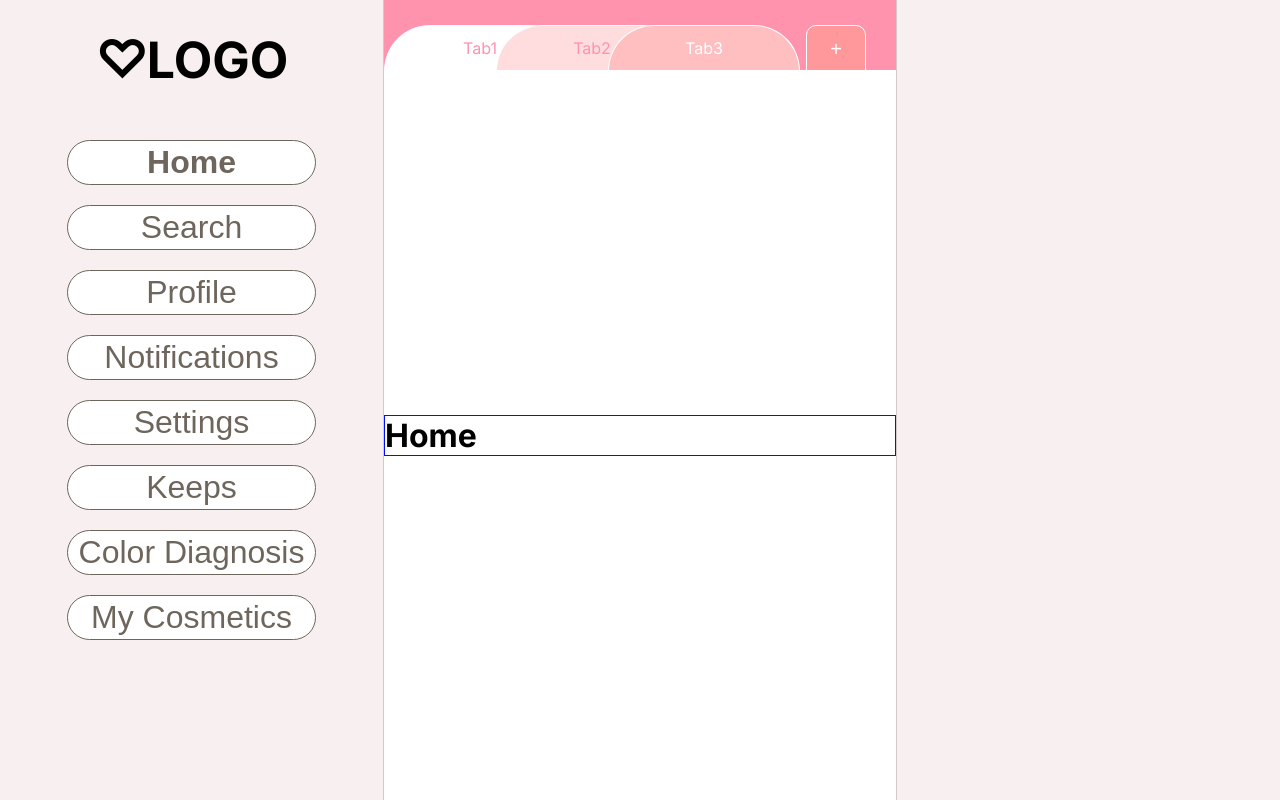
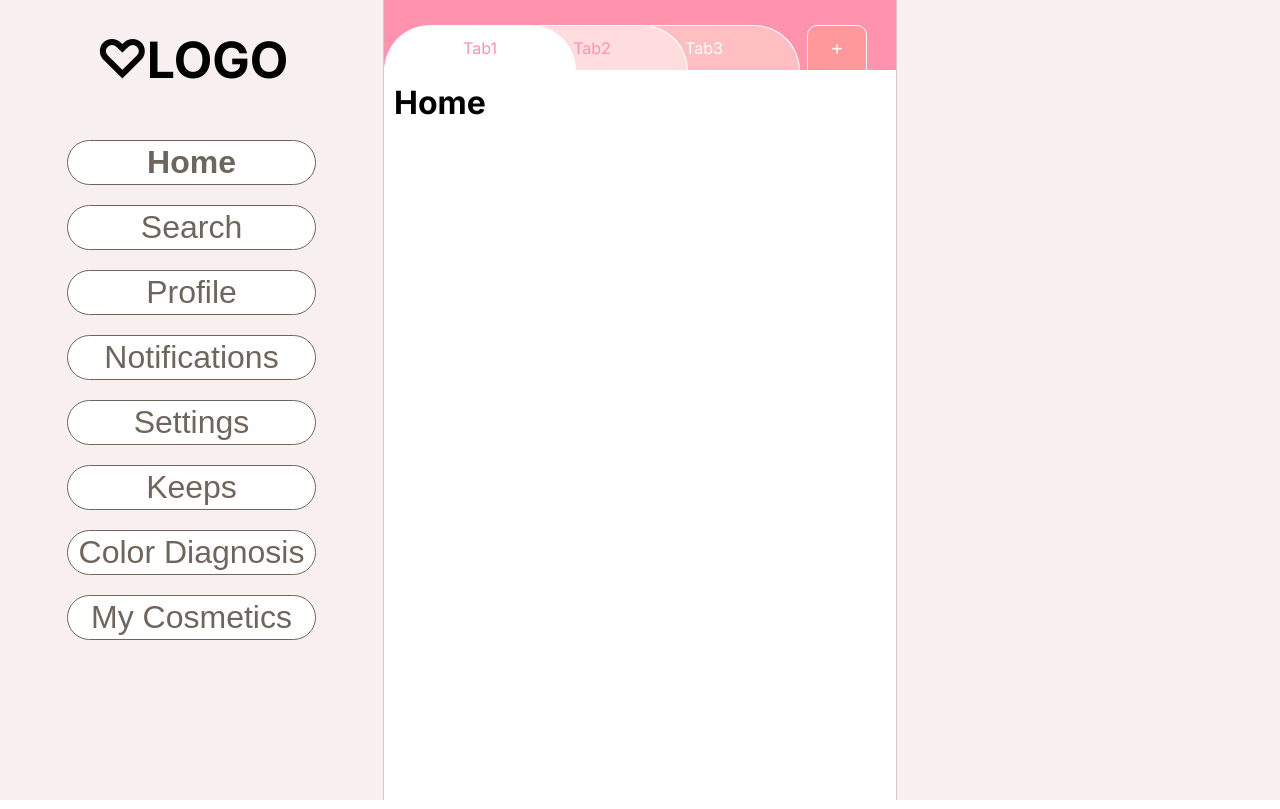
Before and after one commit to itc-s22025/Graduation_Task, a Next.js app in the folder frontend/: page /Home in a window 1280 px wide. Built offline with nearby package versions, Linux system fonts and the light colour scheme; no server answers.

Commit message:
微調整

```diff
--- a/frontend/src/app/Home/page.module.css
+++ b/frontend/src/app/Home/page.module.css
@@ -1,3 +1,7 @@
 .all{
-    border: #000fff 1px solid;
+    /*border: #000fff 1px solid;*/
+    margin-top: 3px;
+    padding: 10px;
+    height: 92vh;
+    width: 100%;
 }
--- a/frontend/src/components/MainLayout.js
+++ b/frontend/src/components/MainLayout.js
@@ -7,7 +7,7 @@ export default function MainLayout({ children }) {
   return (
     <div className="left_and_right_bars">
       <LeftBar/>
-        <div className="header_and_main">
+        <div>
             <Header />
             <main>{children}</main>
         </div>
--- a/frontend/src/styles/header.module.css
+++ b/frontend/src/styles/header.module.css
@@ -28,6 +28,9 @@
     border-top-left-radius: 50px;
     border-top-right-radius: 50px;
 
+    /*順番*/
+    z-index: 3;
+
     /*font*/
     padding-top: 12px;
     text-align: center;
@@ -43,6 +46,9 @@
     border: #fff 1px solid;
     border-top-left-radius: 50px;
     border-top-right-radius: 50px;
+
+    /*順番*/
+    z-index: 2;
 
     /*font*/
     padding-top: 12px;
@@ -60,6 +66,9 @@
     border-top-left-radius: 50px;
     border-top-right-radius: 50px;
 
+    /*順番*/
+    z-index: 1;
+
     /*font*/
     padding-top: 12px;
     text-align: center;
@@ -69,7 +78,7 @@
 
 .add{
     position: relative;
-    left: 73px;
+    left: 74px;
     background: #FF989A;
     margin-left: 13px;
     margin-top: 25px;
```
